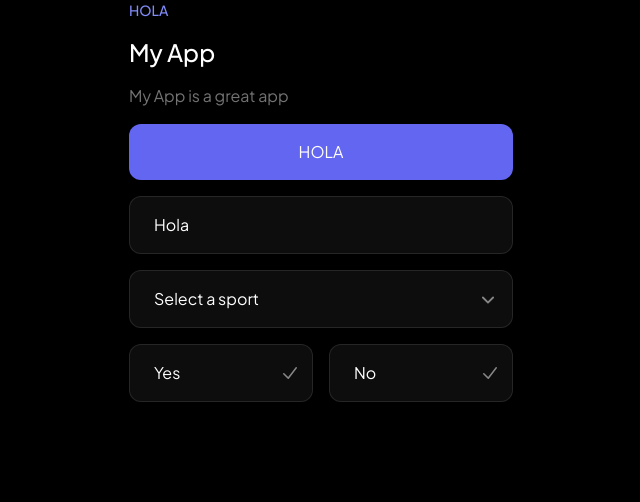
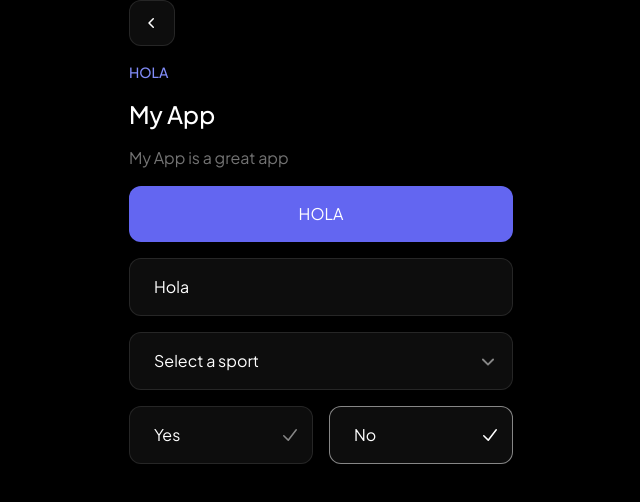
Before and after one commit to martiserra99/formity-template, a Next.js app: page / in a window 1280 px wide. Shown: the top 502 px of the page, without its empty margins (319-959 px from the left). Built offline with nearby package versions, Linux system fonts and the light colour scheme; a web font is replaced by a local one.

Commit message:
Created back button

```diff
--- a/src/app/page.tsx
+++ b/src/app/page.tsx
@@ -1,5 +1,6 @@
 "use client";
 
+import Back from "@/components/back";
 import Label from "@/components/label";
 import Heading from "@/components/heading";
 import Text from "@/components/text";
@@ -12,6 +13,7 @@ export default function Home() {
   return (
     <div className="flex h-full flex-col items-center justify-center gap-2">
       <div className="w-96 space-y-4">
+        <Back />
         <Label>HOLA</Label>
         <Heading>My App</Heading>
         <Text>My App is a great app</Text>
@@ -31,7 +33,7 @@ export default function Home() {
             { value: "yes", label: "Yes" },
             { value: "no", label: "No" },
           ]}
-          value={undefined}
+          value="no"
           onChange={(value) => console.log(value)}
           direction="horizontal"
         />
--- /dev/null
+++ b/src/components/back.tsx
@@ -0,0 +1,21 @@
+import { ChevronLeftIcon } from "@heroicons/react/20/solid";
+import clsx from "clsx";
+
+interface BackProps {
+  onClick?: () => void;
+  className?: string;
+}
+
+export default function Back({ onClick, className }: BackProps) {
+  return (
+    <button
+      onClick={onClick}
+      className={clsx(
+        "bg-white/5 hover:bg-white/10 border-white/10 focus:ring-white/10 block rounded-xl border p-3 focus:outline-none focus:ring-2 focus:ring-offset-2 focus:ring-offset-black",
+        className,
+      )}
+    >
+      <ChevronLeftIcon className="pointer-events-none size-5 fill-white" />
+    </button>
+  );
+}
```
